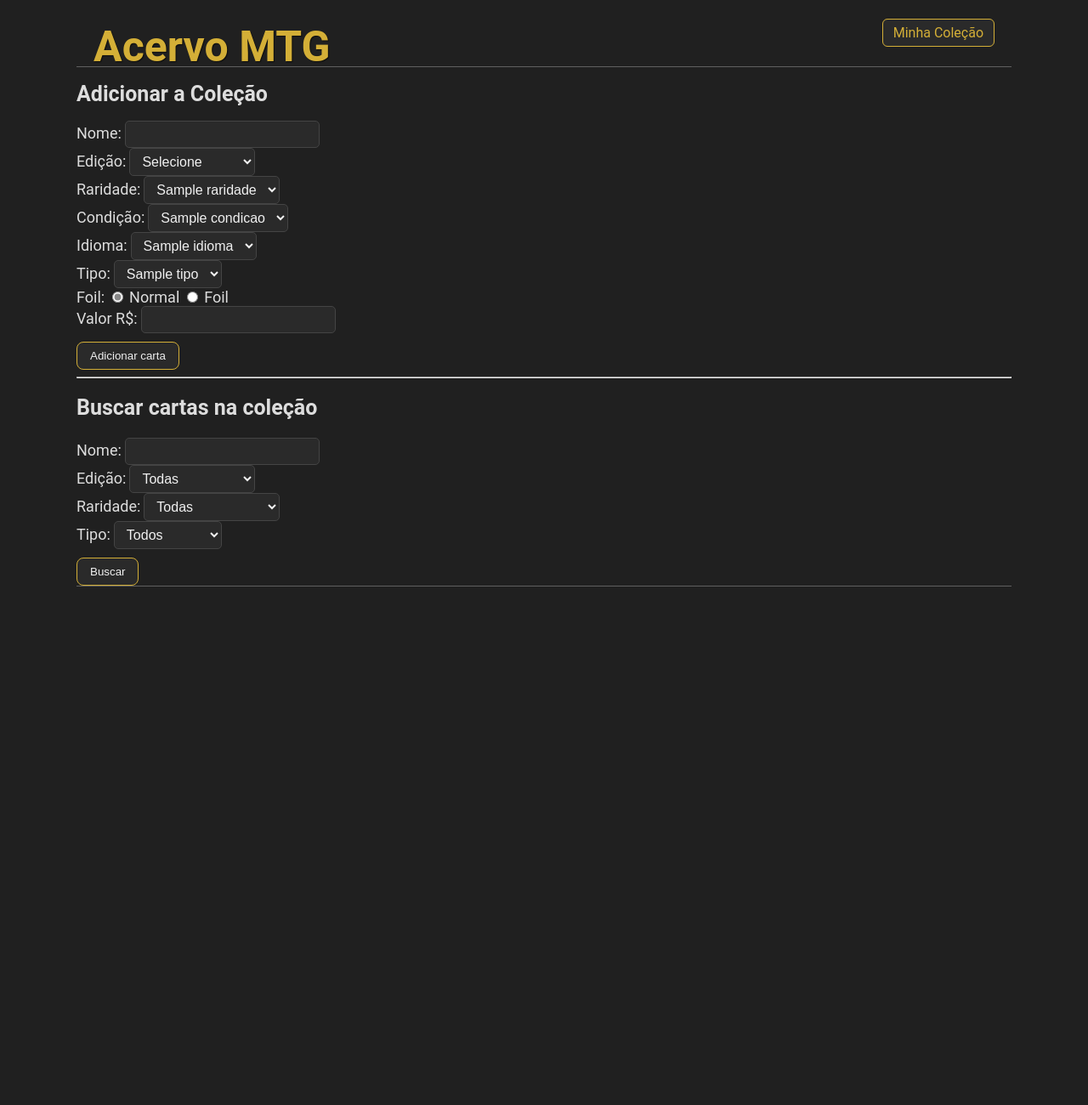
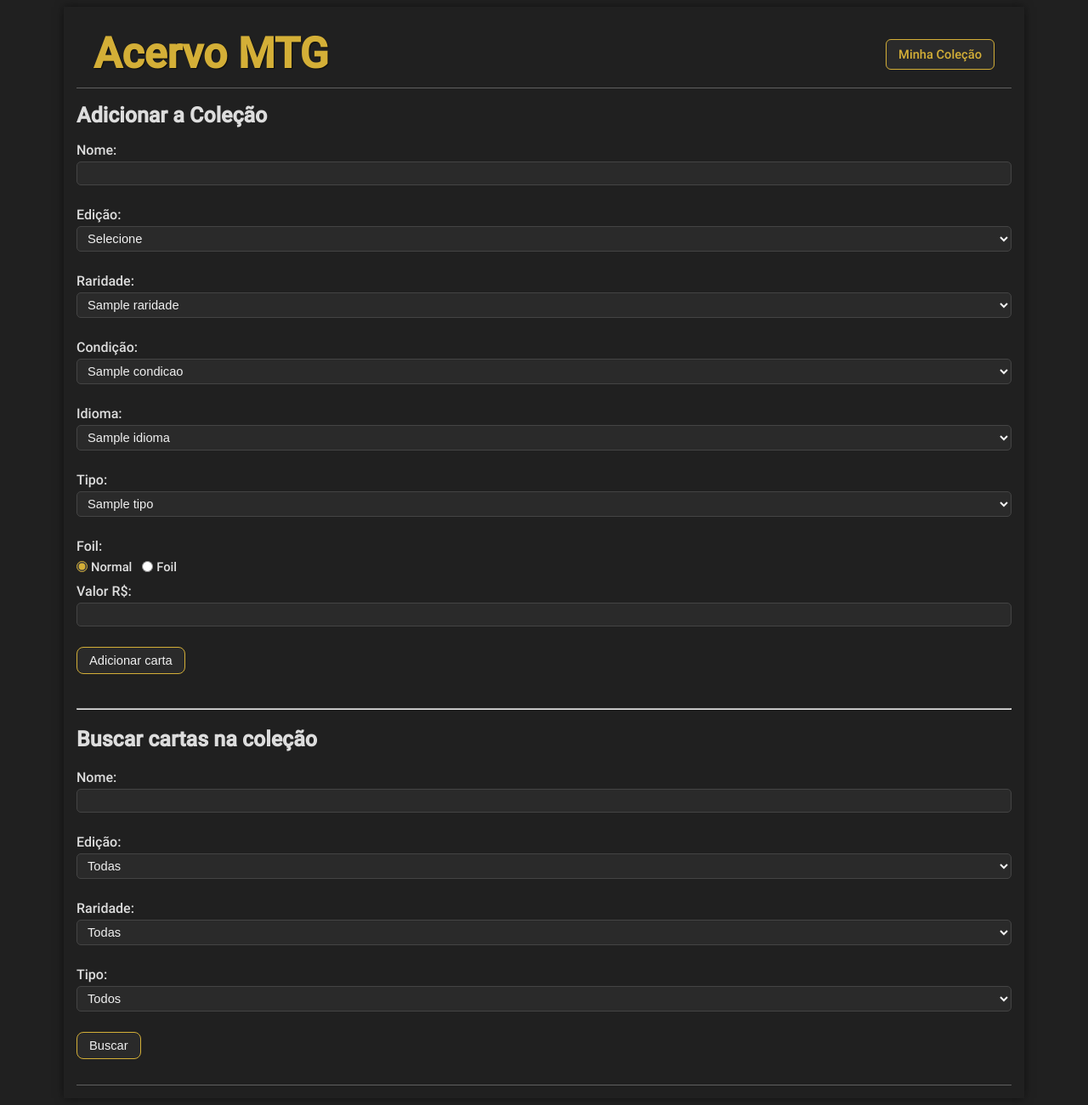
Before and after one commit to LucasConA/mtg_acervo, a PHP site: page / in a window 1280 px wide. Shown: the whole page at 85% size. Before the commit the page ends 690 px from the top, so only its background shows below. Run offline with PHP 8.4, Linux system fonts and the light colour scheme; tables that the repository leaves empty or names only in its code hold one stand-in row (values such as "Sample post").

Commit message:
correção de estilo

```diff
--- a/_css/estilo.css
+++ b/_css/estilo.css
@@ -1,25 +1,28 @@
 @charset "UTF-8";
+
+/* Fonte */
 @font-face {
-    font-family: 'FonteLogo' ;
-    src:local(Roboto-Medium);
+    font-family: 'Roboto';
+    src: local('Roboto-Medium');
 }
 
+/* Base */
 body {
     background-color: #202020;
-        color: rgba (0,0,0,1);
-        font-family: "Roboto";
-        src:local(Roboto-Medium);
+    color: #dddddd;
+    font-family: 'Roboto', sans-serif;
 }
 
 div#interface {
-        width:1100px;
+    width: 1100px;
+    margin: 0 auto;
     background-color: #202020;
-        margin: -20px auto 0px auto;
-        box-shadow: 0px, 0px, 10px rgba(0,0,0,0.5);
-        padding: 10px 10px 10px 10px;
+    box-shadow: 0px 0px 10px rgba(0,0,0,0.5);
+    padding: 15px;
 }
 
-    p   {
+/* Textos */
+p {
     text-align: justify;
     text-indent: 50px;
 }
@@ -27,172 +30,92 @@
 a {
     color: #fff;
     text-decoration: none;
-
-        left: 1000px;
-        border: #fff;
 }
 
 a:hover {
     text-decoration: underline;
 }
 
-
+/* Cabeçalho */
 header#cabecalho {
     display: flex;
     justify-content: space-between;
     align-items: center;
-        border-bottom: 1px #606060 solid;
+    border-bottom: 1px solid #606060;
     height: 80px;
-        padding: 0px 20px;
-        background-color: #202020;
+    padding: 0 20px;
 }
 
-    header#cabecalho h1{
-        font-family: local(Roboto-Medium);
+header#cabecalho h1 {
     font-size: 50px;
     color: #d4af37;
     text-shadow: 1px 1px 1px rgba(0,0,0,0.6);
-        margin-bottom: 0px;
-        padding: 0px;
-    }
-    header#cabecalho h2{
-        font-family: "Titillium Web", sans-serif;
-        font-weight: 400;
-        font-style: normal;
-        font-size: 15pt;
-        color: white;
-        text-shadow: 1px 1px 1px rgba(0,0,0,0.6);
-        padding: 0px;
-        margin-top: 0px;
+    margin: 0;
 }
 
 h1 {
-        color: #dddddd;
     font-size: 25px;
 }
 
 h2 {
-        color: #dddddd;
     font-size: 20px;
 }
 
-
-    th {
-        color: #dddddd;
-        font-size: 18px;
+/* Menu */
+nav#menu {
+    display: flex;
+    align-items: center;
 }
 
-    .campoTitulo {
-    color: #dddddd;
-    font-size: 18px;}
-
-
-/* Formatação do menu */
-    nav#menu {
-        display: flex;
-        justify-content: flex-end;
-        align-items: center;
-        gap: 15px;
-    }
-
-    nav#menu ul{
+nav#menu ul {
     display: flex;
     gap: 15px;
     list-style: none;
-        margin: 0px;
-        padding: 0px;
+    margin: 0;
+    padding: 0;
 }
 
-    nav#menu li {
-        display: inline-block;
-    }
-
-
-    nav#menu h1 {
-        display: none;
-    }
-
-    nav#menu a{
+nav#menu a {
     border: 1px solid #d4af37;
     color: #d4af37;
-        padding: 6px 12px;
+    padding: 8px 14px;
     border-radius: 6px;
-        transition: all 0,3 ease;
+    transition: all 0.3s ease;
 }
 
 nav#menu a:hover {
     background-color: #d4af37;
-        text-decoration: underline;
     color: #202020;
 }
 
-
-footer#rodape {
-    clear: both;
-    border-top: 1px solid #606060;
+/* Formulários */
+.campoTitulo {
+    font-size: 16px;
+    margin-top: 1px;
+    margin-bottom: 1px;
+    display: block;
 }
 
-footer#rodape p{
-    text-align: center;
-    color: #ffffff;
-}
 
-form#cards {
-    color: #dddddd;
-}
-
-legend{
-    color: #dddddd;
-    font-size: 25px;
-    font-family: local(Roboto-Medium);
-}
-
-input[type="text"],
-input[type="number"],
-select {
+form input,
+form select {
+    display: block;
+    width: 100%;
+    margin: 4px 0 5px 0;
+    padding: 5px 8px;
     background-color: #2a2a2a;
     color: #f0f0f0;
     border: 1px solid #444;
     border-radius: 5px;
-    padding: 6px 10px;
-    font-size: 12pt;
-    outline: none;
-    transition: all 0.3s ease;
-}
-select:hover, select:focus {
-    background-color: #3a3a3a;
-
+    font-size: 11pt;
+    box-sizing: border-box;
 }
 
-form#cards {
-    color: white;
-}
 
-form#cards fieldset {
-    border: 1px solid #606060;
-    border-radius: 8px;
-    padding: 10px 15px;
-    margin-top: 10px;
-}
-
-form#cards legend {
-    color: #dddddd;
-    font-weight: bold;
-    font-size: 14pt;
-}
-
-form#cards .linha {
-    display: flex;
-    flex-wrap: wrap;
-    gap: 10px;
-    margin-bottom: 10px;
-}
-
-input[type="text"]:focus,
-input[type="number"]:focus,
+input:focus,
 select:focus {
+    background-color: #333;
     border-color: #888;
-    background-color: #333;
 }
 
 input::placeholder {
@@ -200,72 +123,76 @@ input::placeholder {
 }
 
 input[type="radio"] {
-    accent-color: #888;
+    margin-right: 4px;
+    margin-left: 6px;
+    accent-color: #d4af37;
 }
 
-
-form label {
-    color: #e0e0e0;
+/* Botões */
+.botao {
+    background-color: #2a2a2a;
+    color: #f0f0f0;
+    border: 1px solid #d4af37;
+    padding: 7px 14px;
     font-size: 11pt;
-    margin: 5px;
+    border-radius: 8px;
+    cursor: pointer;
+    transition: all 0.2s ease;
 }
 
-#cards label  {
-    margin-top: 15px;
-    display: inline-block;
+.botao:hover {
+    background-color: #d4af37;
+    color: #202020;
 }
 
+/* Tabela coleção */
 #lista_cartas {
     width: 100%;
+    margin-top: 25px;
     border-collapse: collapse;
-    margin-top: 20px;
     background-color: #1e1e1e;
-    color: #f5f5f5; }
+}
 
-#lista_cartas th, #lista_cartas td {
+#lista_cartas th,
+#lista_cartas td {
     border: 1px solid #333;
-  padding: 10px;
+    padding: 12px;
     text-align: center;
 }
 
 #lista_cartas th {
     background-color: #2b2b2b;
-  font-weight: bold;
+    color: #f5c542;
 }
 
 #lista_cartas tr:hover {
     background-color: #2a2a2a;
 }
 
-.botao {
-    background-color: #2a2a2a;
-    color: #f0f0f0;
-    border: 1px solid #d4af37;
-    padding: 8px 15px 8px 15px;
-    border-radius: 8px;
-    cursor: pointer;
-    transition: background-color 0.1s;
-    margin-top: 10px;
+/* Busca */
+#busca-cartas {
+    margin-top: 40px;
 }
 
-.botao:hover {
-    background-color: #d4af37;
-    text-decoration: underline;
+#busca-cartas h2 {
+    text-align: center;
+    margin-bottom: 20px;
 }
 
 #busca-cartas table {
-    width: 100%;
+    width: 85%;
+    margin: 0 auto;
     border-collapse: collapse;
 }
 
-#busca-cartas th {
-    color: #f5c542;
-    border-bottom: 1px solid #555;
+#busca-cartas th,
+#busca-cartas td {
+    padding: 10px;
+    text-align: center;
 }
 
-#busca-cartas td {
-    color: #e0e0e0;
-    padding: 6px;
+#busca-cartas td:first-child {
+    text-align: left;
 }
 
 #busca-cartas tr:nth-child(even) {
@@ -275,3 +202,34 @@ border: 1px solid #333;
 #busca-cartas tr:hover {
     background-color: #2a2a2a;
 }
+
+/* Rodapé */
+footer#rodape {
+    border-top: 1px solid #606060;
+    margin-top: 30px;
+}
+
+footer#rodape p {
+    text-align: center;
+    color: #ffffff;
+}
+.radio-grupo {
+    display: flex;
+    align-items: center;
+    gap: 12px;
+    margin: 6px 0 10px 0;
+}
+
+.radio-grupo label {
+    display: flex;
+    align-items: center;
+    gap: 4px;
+    cursor: pointer;
+    font-size: 11pt;
+    color: #e0e0e0;
+}
+
+.radio-grupo input[type="radio"] {
+    margin: 0;
+    accent-color: #d4af37;
+}
--- a/colecao.php
+++ b/colecao.php
@@ -14,7 +14,7 @@ include "php/listar_cartas.php";
 
 <header id="cabecalho">
     <h1>Minha Coleção</h1>
-    <nav>
+    <nav id="menu">
         <a href="/mtg_acervo/" class="botao">Adicionar Carta</a>
     </nav>
 </header>
--- a/index.php
+++ b/index.php
@@ -17,6 +17,8 @@
             </ul>
        </nav>
     </header>
+
+<!-- Adicionar -->
     <h1>Adicionar a Coleção</h1>
     <form method="post" action="salvar_banco_dados.php">
     <span class="campoTitulo">Nome:</span> <input type="text" name="nomeCarta" required><br>
@@ -48,8 +50,19 @@
     </select><br>
 
     <span class="campoTitulo">Foil:</span>
-    <input type="radio" name="foil" value="normal" checked> <span class="campoTitulo">Normal</span>
-    <input type="radio" name="foil" value="foil"> <span class="campoTitulo">Foil</span><br>
+
+    <div class="radio-grupo">
+        <label>
+            <input type="radio" name="foil" value="normal" checked>
+            Normal
+        </label>
+
+        <label>
+            <input type="radio" name="foil" value="foil">
+            Foil
+        </label>
+    </div>
+
 
     <span class="campoTitulo">Valor R$:</span> <input type="number" name="valorCarta" step="0.01" min="0"><br>
 
@@ -60,9 +73,11 @@
 
     <hr>
 
+<!-- Buscar -->
 <h1>Buscar cartas na coleção</h1>
 
-<form method="get">
+<form method="get" action="#busca-cartas">
+
 
     <span class="campoTitulo">Nome:</span>
     <input type="text" name="busca_nome"
```
Also changed, not shown: editar_carta.php (+10 -5 lines). Lines whose indentation alone changed are shown as unchanged.
